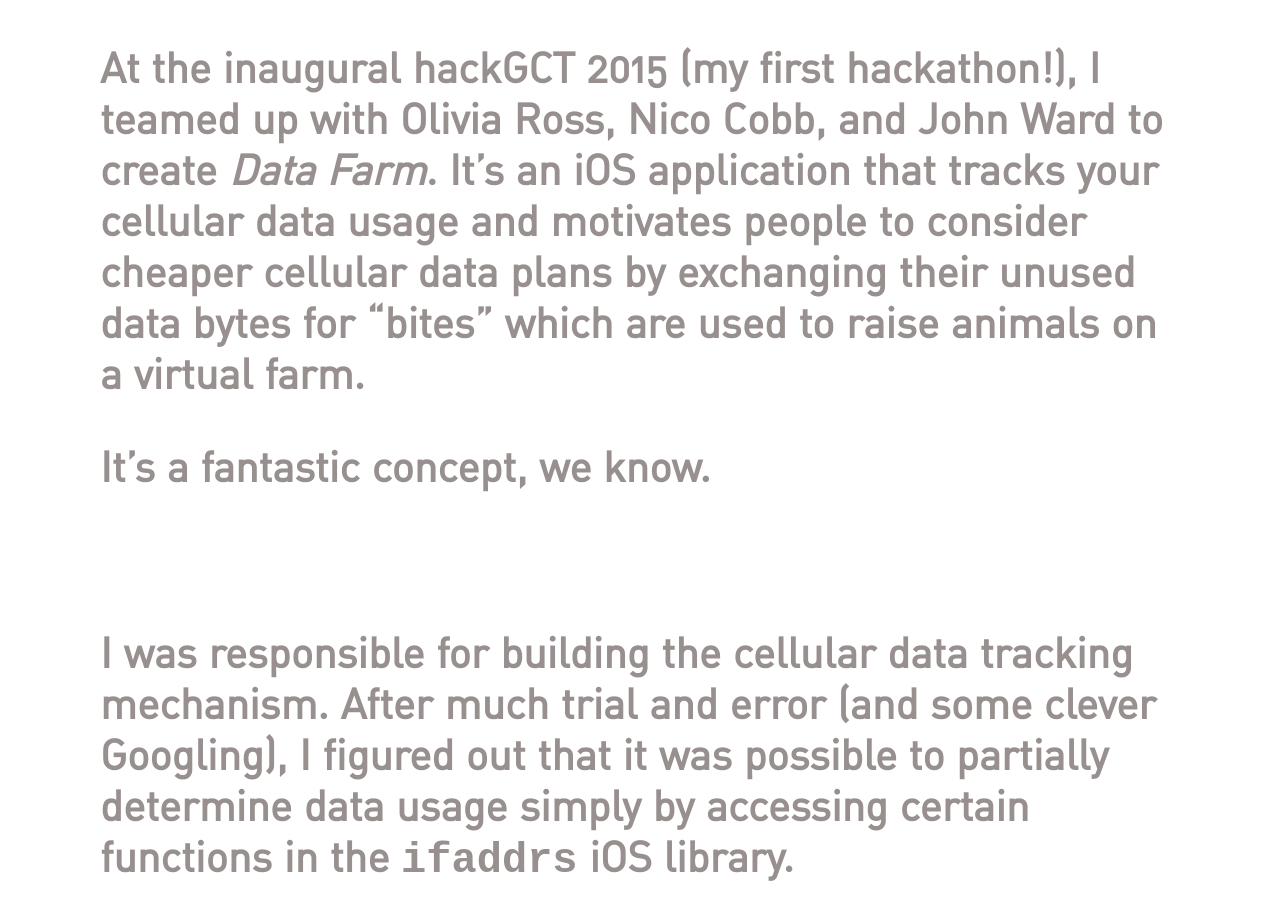
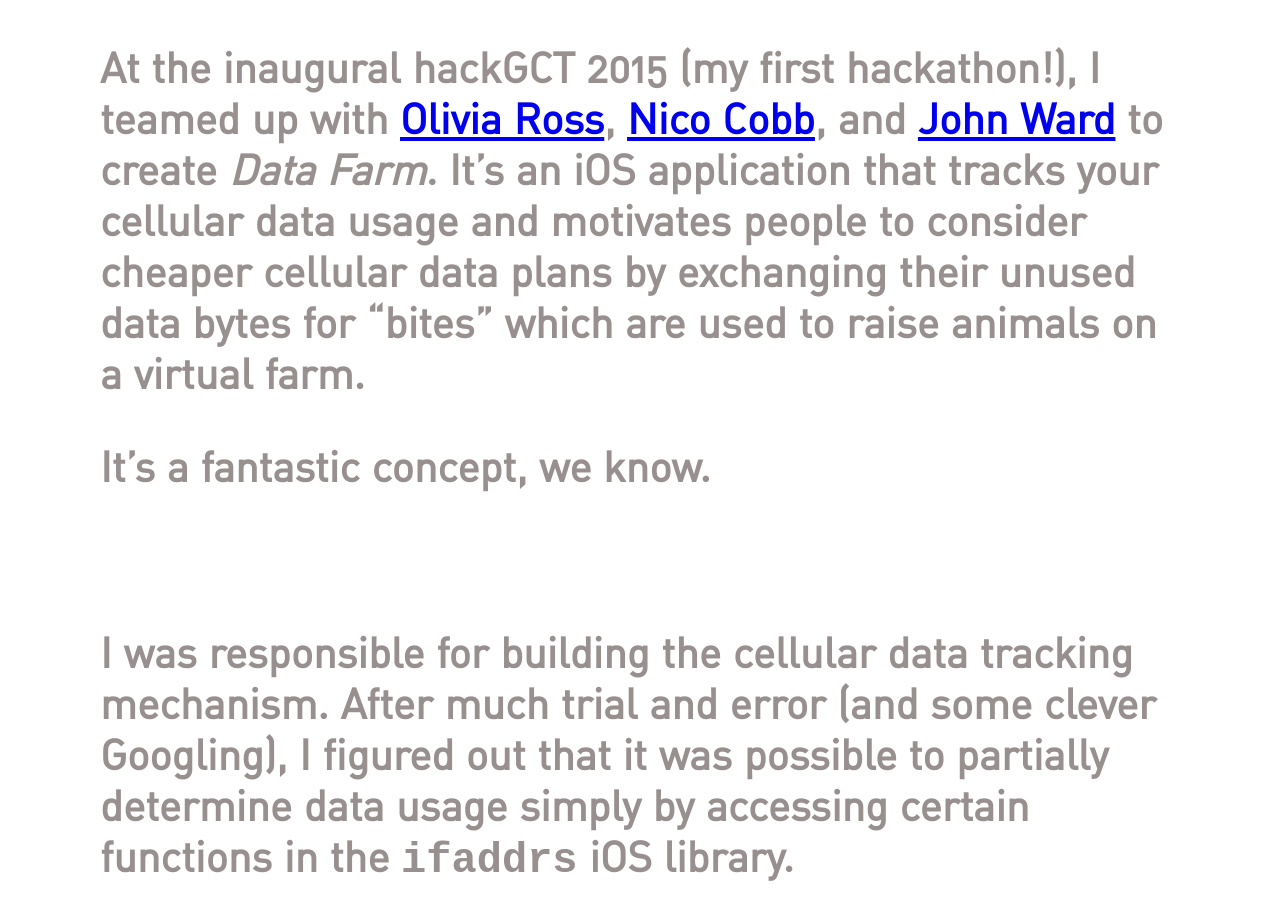
Before and after one commit to ZacharyEspiritu/zacharyespiritu.github.io, a Jekyll site: the page built from _projects/2015-07-25-data-farm.markdown, in a window 1280 px wide and 900 px high. Built offline with Jekyll 4.4.1, drawn with Linux system fonts in a browser that asks for light colours; nearby versions of some CDN libraries; some of the changed lines change nothing that is shown.

Commit message:
Update links

```diff
--- a/_projects/2015-07-25-data-farm.markdown
+++ b/_projects/2015-07-25-data-farm.markdown
@@ -8,7 +8,7 @@
   - "Winner of hackGCT 2015"
 ---
 
-At the inaugural hackGCT 2015 (my first hackathon!), I teamed up with Olivia Ross, Nico Cobb, and John Ward to create *Data Farm*. It's an iOS application that tracks your cellular data usage and motivates people to consider cheaper cellular data plans by exchanging their unused data bytes for "bites" which are used to raise animals on a virtual farm.
+At the inaugural hackGCT 2015 (my first hackathon!), I teamed up with [Olivia Ross][or-github], [Nico Cobb][nc-github], and [John Ward][jw-github] to create *Data Farm*. It's an iOS application that tracks your cellular data usage and motivates people to consider cheaper cellular data plans by exchanging their unused data bytes for "bites" which are used to raise animals on a virtual farm.
 
 It's a fantastic concept, we know.
 
@@ -26,5 +26,8 @@
 
 You can also view the source code for the entire project [here][data-farm-github].
 
+[or-github]:        https://github.com/oliviaiscool
+[nc-github]:        https://github.com/NicoCobb
+[jw-github]:        https://github.com/johnward2
 [data-farm-deck]:   https://www.dropbox.com/s/uehkaylyjz53xfy/DATA%20FARM.pdf?dl=0
 [data-farm-github]: https://github.com/johnward2/HackGCT-Mast
```
